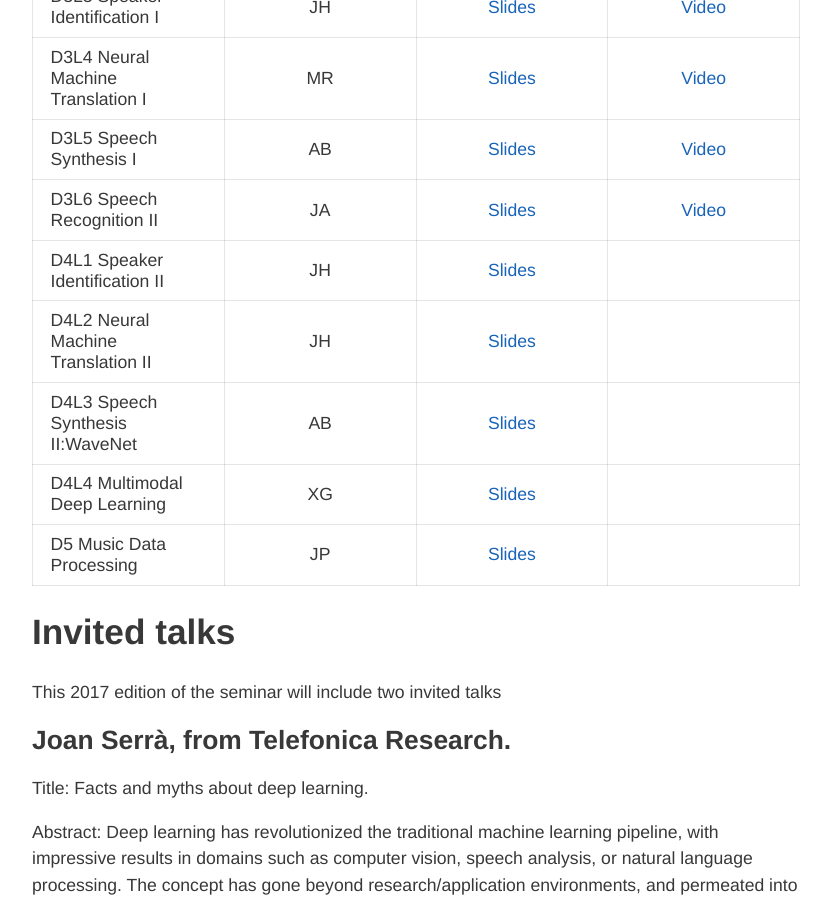
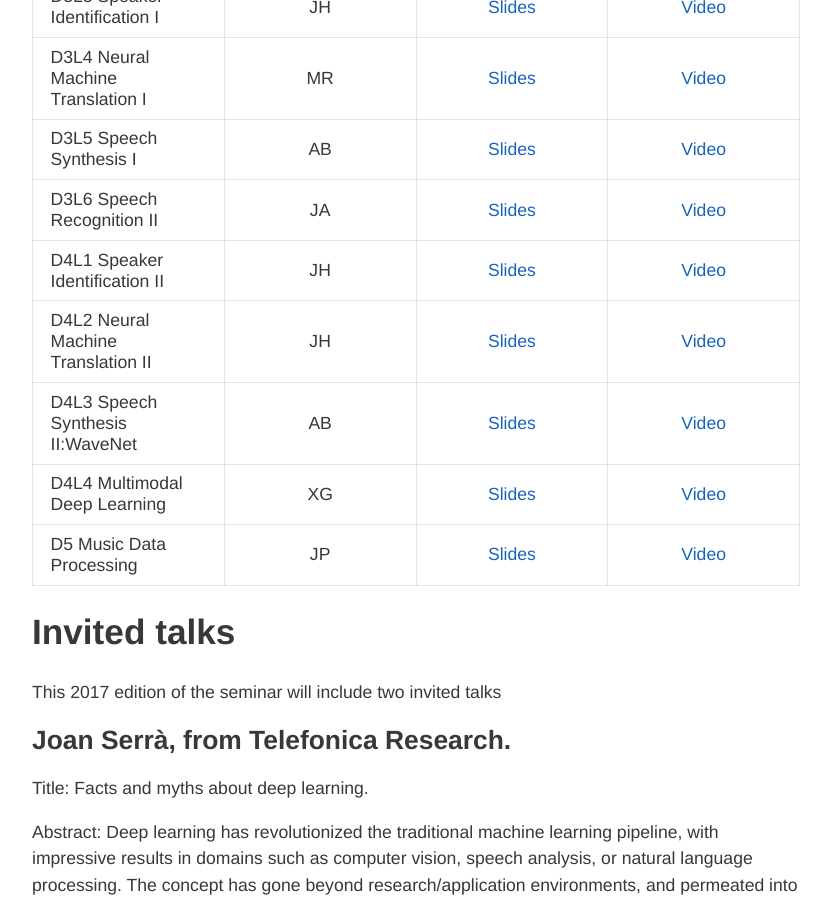
Before and after one commit to telecombcn-dl/2017-dlsl, a Jekyll site: the page built from index.md, in a window 1280 px wide and 900 px high, scrolled down 3301 px. Shown: the whole window, without its empty margins (224-1055 px from the left). Built offline with Jekyll 4.4.1, drawn with Linux system fonts in a browser that asks for light colours; nearby versions of some CDN libraries; our own code applies the rules of GitHub Pages for plain Markdown files.

Commit message:
Videos for day 4 added

```diff
--- a/index.md
+++ b/index.md
@@ -109,11 +109,11 @@ If your company or organization is interested in sponsoring this course, please
 | D3L4 Neural Machine Translation I     | MR      | [Slides][nmt1-slides]             | [Video][nmt1-video] |
 | D3L5 Speech Synthesis I               | AB      | [Slides][synthesis-slides]        | [Video][synthesis-video] |
 | D3L6 Speech Recognition II            | JA      | [Slides][asr2-slides]             | [Video][asr2-video] |
-| D4L1 Speaker Identification II        | JH      | [Slides][speakerid2-slides]  | |
-| D4L2 Neural Machine Translation II    | JH      | [Slides][nmt2-slides]  | |
-| D4L3 Speech Synthesis II:WaveNet      | AB      | [Slides][wavenet-slides]  | |
-| D4L4 Multimodal Deep Learning         | XG      | [Slides][multimodal-slides]  | |
-| D5 Music Data Processing              | JP      | [Slides][music-slides]  | |
+| D4L1 Speaker Identification II        | JH      | [Slides][speakerid2-slides]       | [Video][speakerid2-video] |
+| D4L2 Neural Machine Translation II    | JH      | [Slides][nmt2-slides]             | [Video][nmt2-video] |
+| D4L3 Speech Synthesis II:WaveNet      | AB      | [Slides][wavenet-slides]          | [Video][wavenet-video] |
+| D4L4 Multimodal Deep Learning         | XG      | [Slides][multimodal-slides]       | [Video][multimodal-video] |
+| D5 Music Data Processing              | JP      | [Slides][music-slides]            | [Video][music-video] |
 
 [perceptron-slides]: http://www.slideshare.net/xavigiro/the-perceptron-d1l2-deep-learning-for-speech-and-language
 [perceptron-video]: https://www.youtube.com/watch?v=mmNGQ-lJzJQ
@@ -152,11 +152,16 @@ If your company or organization is interested in sponsoring this course, please
 [asr2-video]: https://www.youtube.com/watch?v=Wb88ykLqcys
 
 [speakerid2-slides]: http://www.slideshare.net/xavigiro/speaker-id-ii-d4l1-deep-learning-for-speech-and-language-upc-2017
+[speakerid2-video]: https://www.youtube.com/watch?v=m70hIoOen_8
 [nmt2-slides]: http://www.slideshare.net/xavigiro/advanced-neural-machine-translation-d4l2-deep-learning-for-speech-and-language-upc-2017
+[nmt2-video]: https://www.youtube.com/watch?v=Y70PMNxov-0
 [wavenet-slides]: http://www.slideshare.net/xavigiro/speech-synthesis-wavenet-d4l1-deep-learning-for-speech-and-language-upc-2017
+[wavenet-video]: https://www.youtube.com/watch?v=enWBo9B6pXw
 [multimodal-slides]: http://www.slideshare.net/xavigiro/multimodal-deep-learning-d4l4-deep-learning-for-speech-and-language-upc-2017
+[multimodal-video]: https://www.youtube.com/watch?v=djofjUx8AhU
 
 [music-slides]: https://github.com/telecombcn-dl/2017-dlsl/raw/master/DL4Music_Pons.pdf
+[music-video]: https://www.youtube.com/watch?v=xbI8WxA5-mg
 
 
 
```
